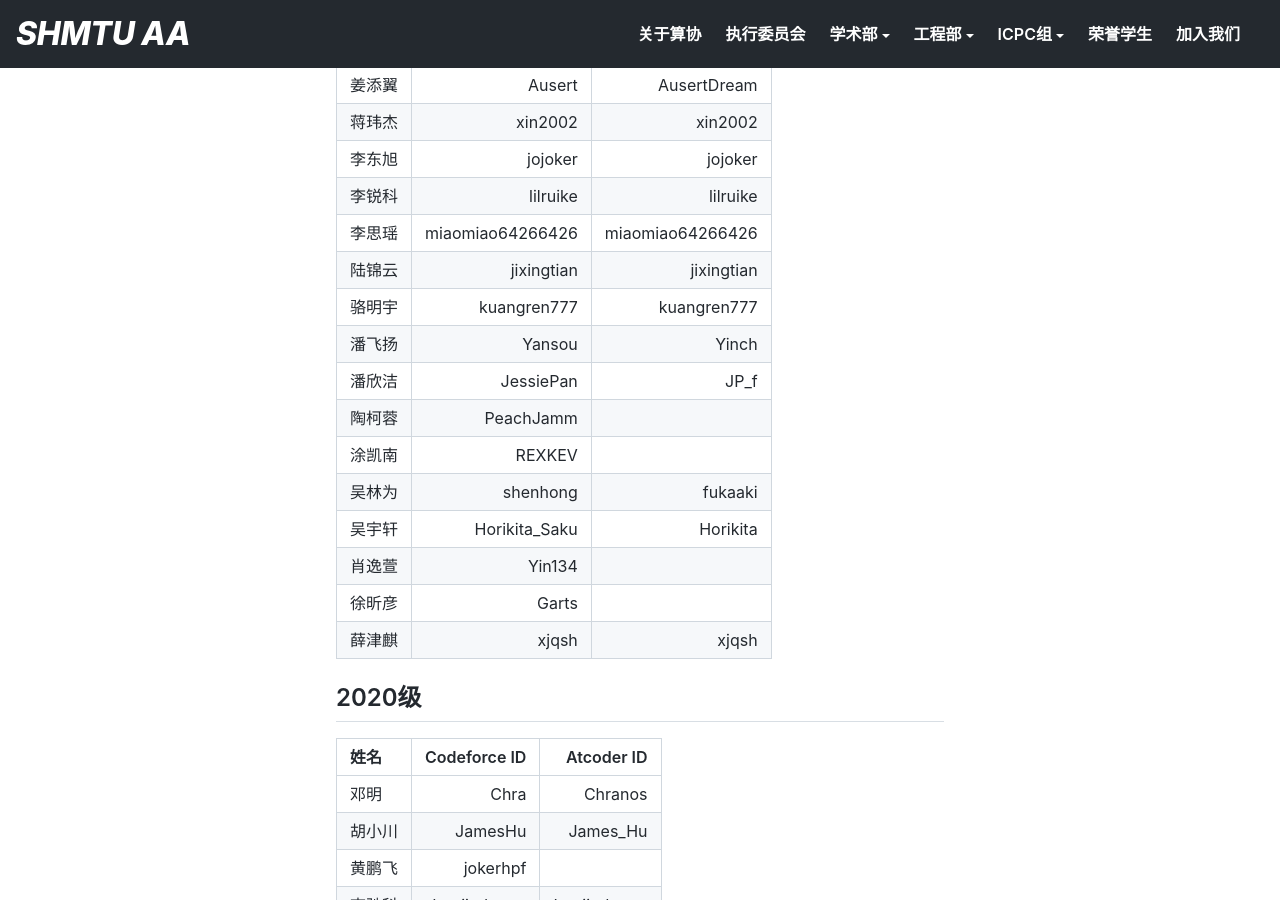
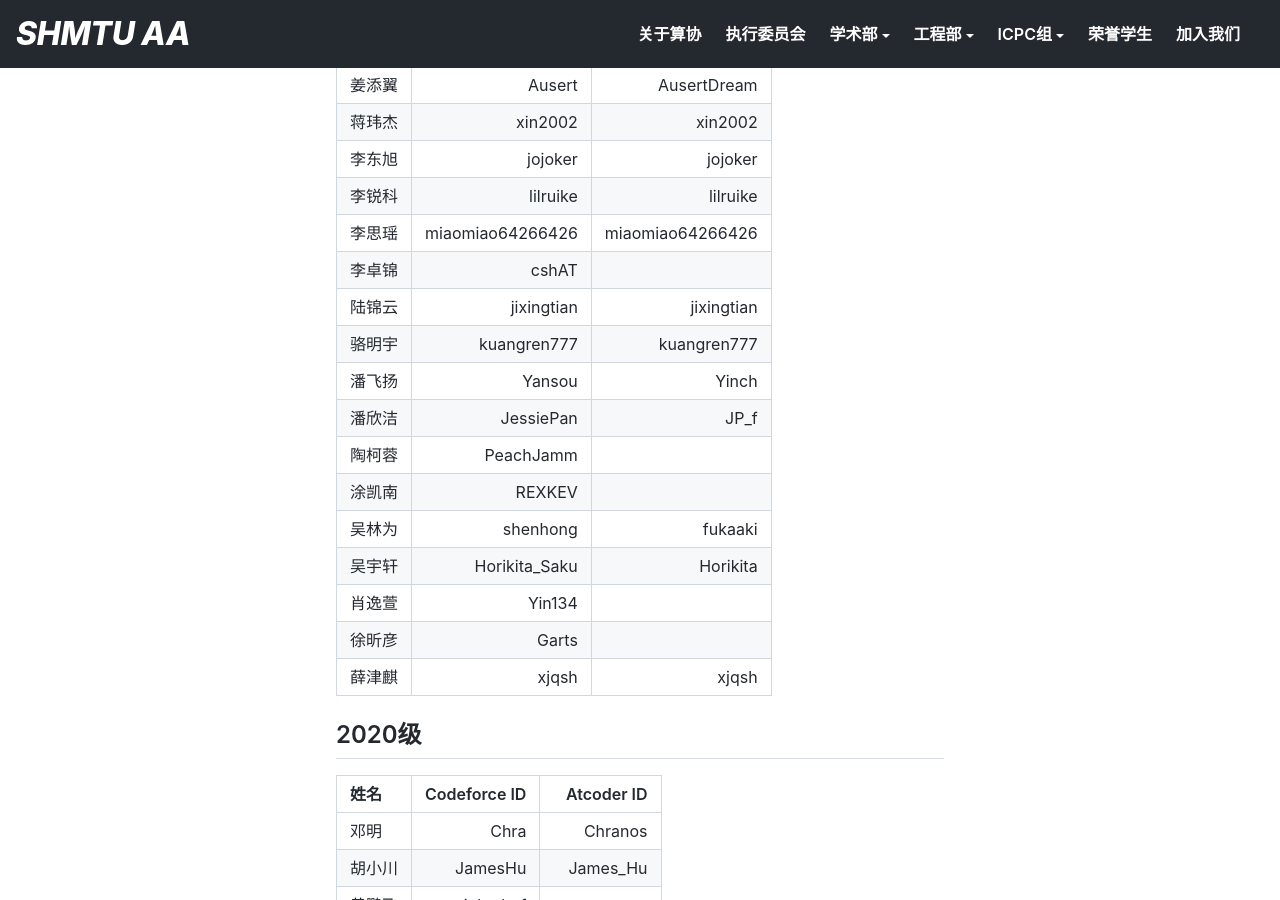
Before and after one commit to shmtuaa/shmtuaa.org, a Jekyll site: the page built from _posts/2022-10-20-ICPC-id.md, in a window 1280 px wide and 900 px high, scrolled down 677 px. Built offline with Jekyll 4.4.1, drawn with Linux system fonts in a browser that asks for light colours.

Commit message:
UPD CFID

```diff
--- a/_posts/2022-10-20-ICPC-id.md
+++ b/_posts/2022-10-20-ICPC-id.md
@@ -30,6 +30,7 @@ excerpt: 上海海事大学ICPC选手们在Codeforces和Atcoder的ID。
 | 李东旭  |           	jojoker |         	jojoker |
 | 李锐科  |          	lilruike |        	lilruike |
 | 李思瑶  | 	miaomiao64266426	 | miaomiao64266426 |
+| 李卓锦	 |              cshAT ||
 | 陆锦云  |        	jixingtian |      	jixingtian |
 | 骆明宇  |      	kuangren777	 |      kuangren777 |
 | 潘飞扬  |            	Yansou |           	Yinch |
```
